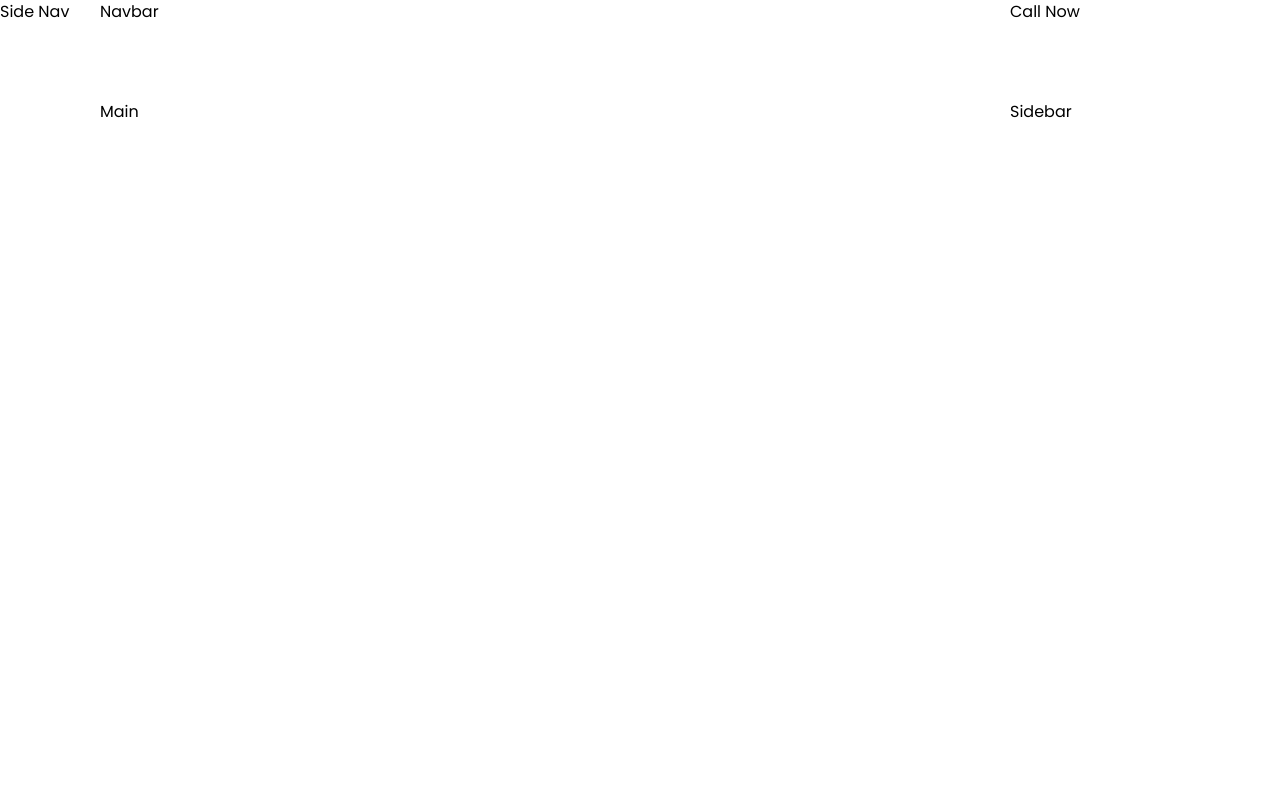
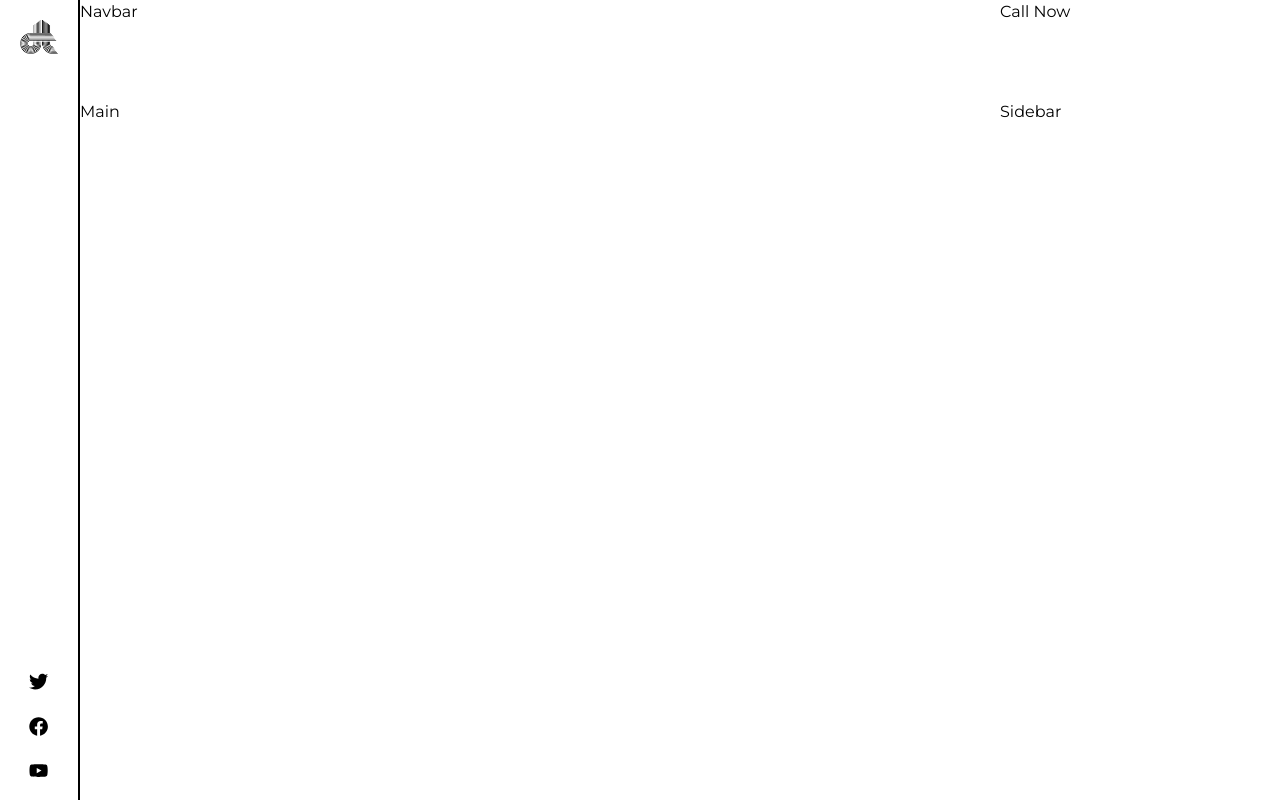
Before and after one commit to Souro-23/Dalal-tiles, a Next.js app: page / in a window 1280 px wide. Shown: the top 800 px of the page. Built offline with nearby package versions, Linux system fonts and the light colour scheme.

Commit message:
Added Side Nav

```diff
--- a/components/Layout/SideNav.js
+++ b/components/Layout/SideNav.js
@@ -1,5 +1,19 @@
+import { FaTwitter, FaFacebook, FaYoutube } from "react-icons/fa";
+
 const SideNav = () => {
-  return <div className="side-nav">Side Nav</div>;
+  return (
+    <div className="side-nav">
+      <div className="logo">
+        <img src="dalal-tiles.png" />
+      </div>
+
+      <div className="sm-links">
+        <FaTwitter />
+        <FaFacebook />
+        <FaYoutube />
+      </div>
+    </div>
+  );
 };
 
 export default SideNav;
--- a/package.json
+++ b/package.json
@@ -11,6 +11,7 @@
     "next": "12.0.4",
     "react": "17.0.2",
     "react-dom": "17.0.2",
+    "react-icons": "^4.3.1",
     "sass": "^1.43.4"
   },
   "devDependencies": {
--- a/styles/base/_font.scss
+++ b/styles/base/_font.scss
@@ -1 +1 @@
-@import url("https://fonts.googleapis.com/css2?family=Poppins:wght@300;400;500;700&display=swap");
+@import url("https://fonts.googleapis.com/css2?family=Montserrat:wght@300;400;500;700;800&display=swap");
--- a/styles/base/_reset.scss
+++ b/styles/base/_reset.scss
@@ -14,8 +14,8 @@ figure,
 blockquote,
 dl,
 dd {
-  font-family: "Poppins", "Segoe UI", "Roboto", "Oxygen", "Ubuntu", "Cantarell",
-    "Fira Sans", "Droid Sans", "Helvetica Neue", sans-serif;
+  font-family: "Montserrat", "Segoe UI", "Roboto", "Oxygen", "Ubuntu",
+    "Cantarell", "Fira Sans", "Droid Sans", "Helvetica Neue", sans-serif;
   margin: 0;
 }
 
--- a/styles/components/_index.scss
+++ b/styles/components/_index.scss
@@ -1 +1,2 @@
-@forward 'layout';
+@forward "layout";
+@forward "sideNav";
--- a/styles/components/_layout.scss
+++ b/styles/components/_layout.scss
@@ -1,7 +1,7 @@
 .layout-container {
   display: grid;
   grid-auto-columns: 1fr;
-  grid-template-columns: 100px calc(75% - 50px) calc(25% - 50px);
+  grid-template-columns: 80px calc(75% - 40px) calc(25% - 40px);
   grid-template-rows: 100px 100vh 100px;
   gap: 0px 0px;
   grid-template-areas:
--- /dev/null
+++ b/styles/components/_sideNav.scss
@@ -0,0 +1,19 @@
+.side-nav {
+  display: flex;
+  align-items: center;
+  justify-content: space-between;
+  flex-direction: column;
+
+  height: 100vh;
+  padding: 20px;
+  border-right: 2px solid #000;
+
+  .sm-links {
+    display: flex;
+    flex-direction: column;
+    align-items: center;
+    justify-content: center;
+    gap: 25px;
+    font-size: 1.2rem;
+  }
+}
```
Also changed, not shown: public/dalal-tiles.png (added), 1 other file (tests, documents, lock files or other folders).
